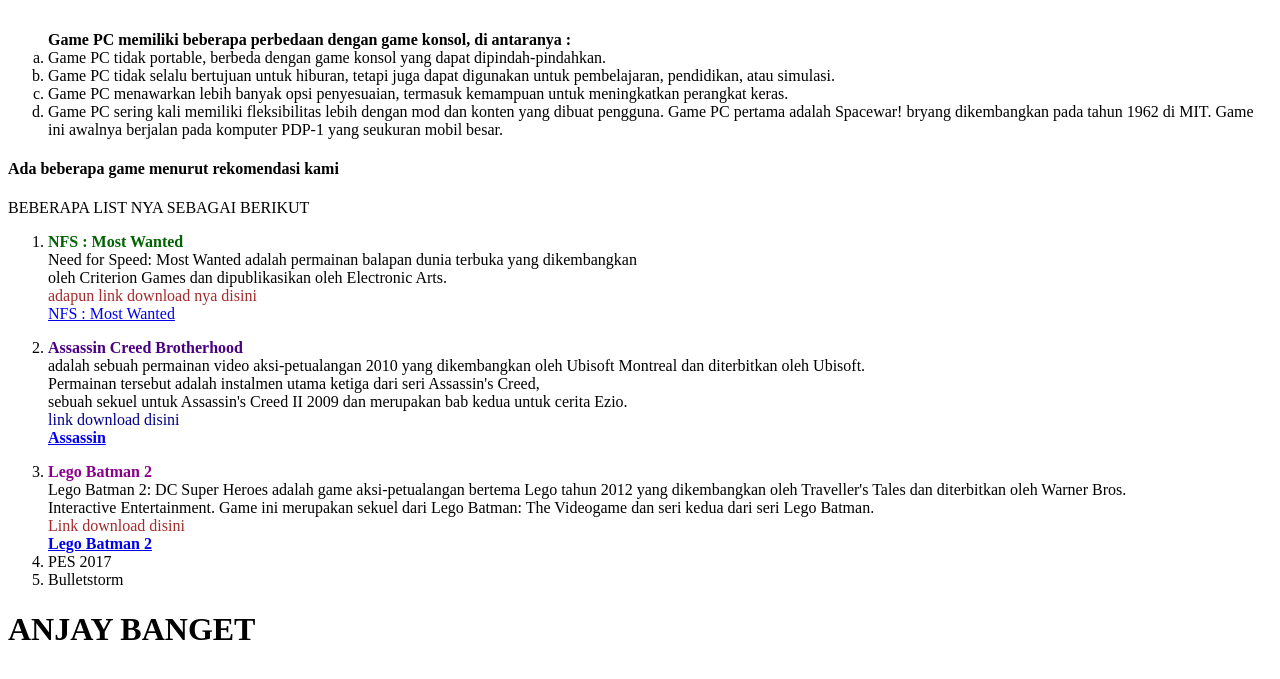
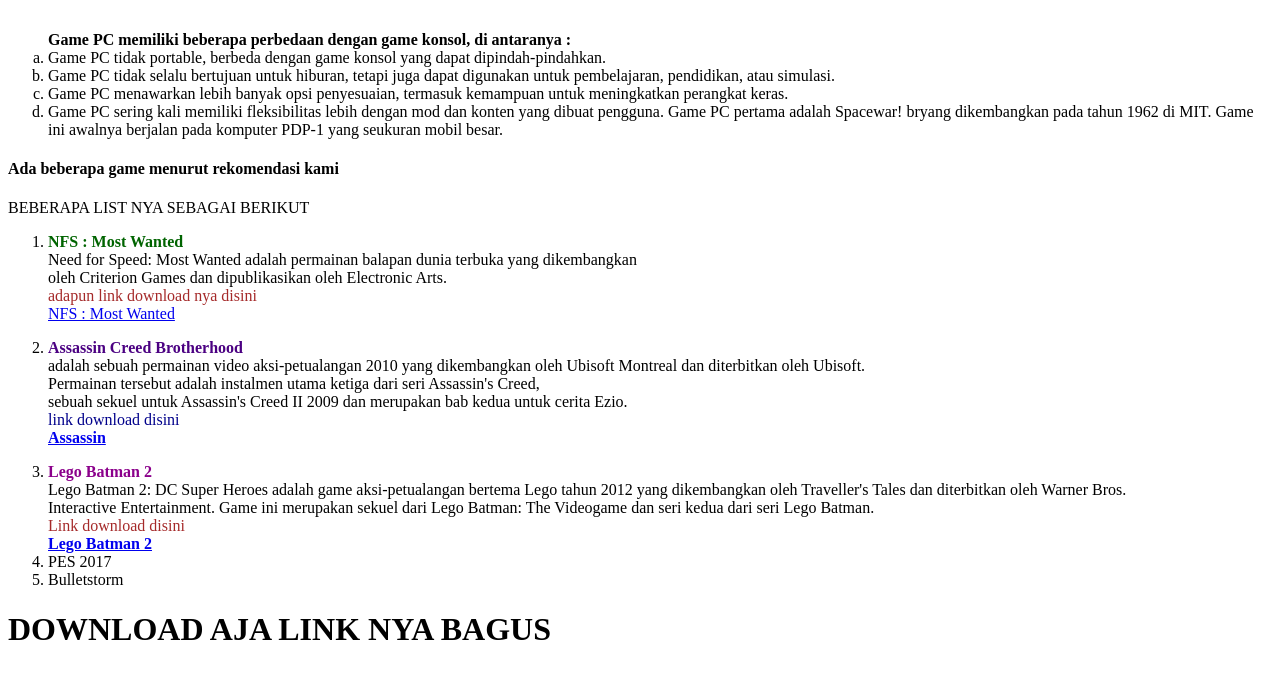
Before and after one commit to ZyyRifan/First-Project, a plain HTML site: page ipan.html in a window 1280 px wide. Shown: the part 119-798 px from the top of the page. Drawn offline with Linux system fonts and the light colour scheme.

Commit message:
LINK GAME PC 1

```diff
--- a/ipan.html
+++ b/ipan.html
@@ -33,5 +33,5 @@
             <li>Bulletstorm</li>
         </ol>
       </body>
-      <h1>ANJAY BANGET</h1>
+      <h1>DOWNLOAD AJA LINK NYA BAGUS</h1>
       </html>
```
